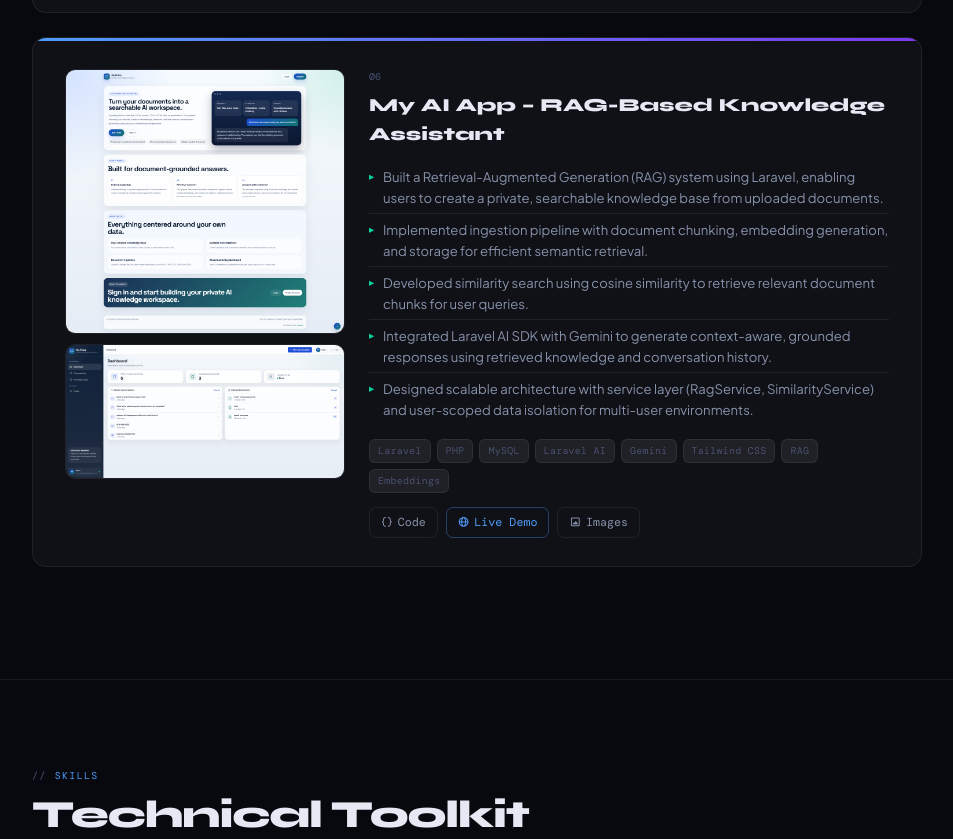
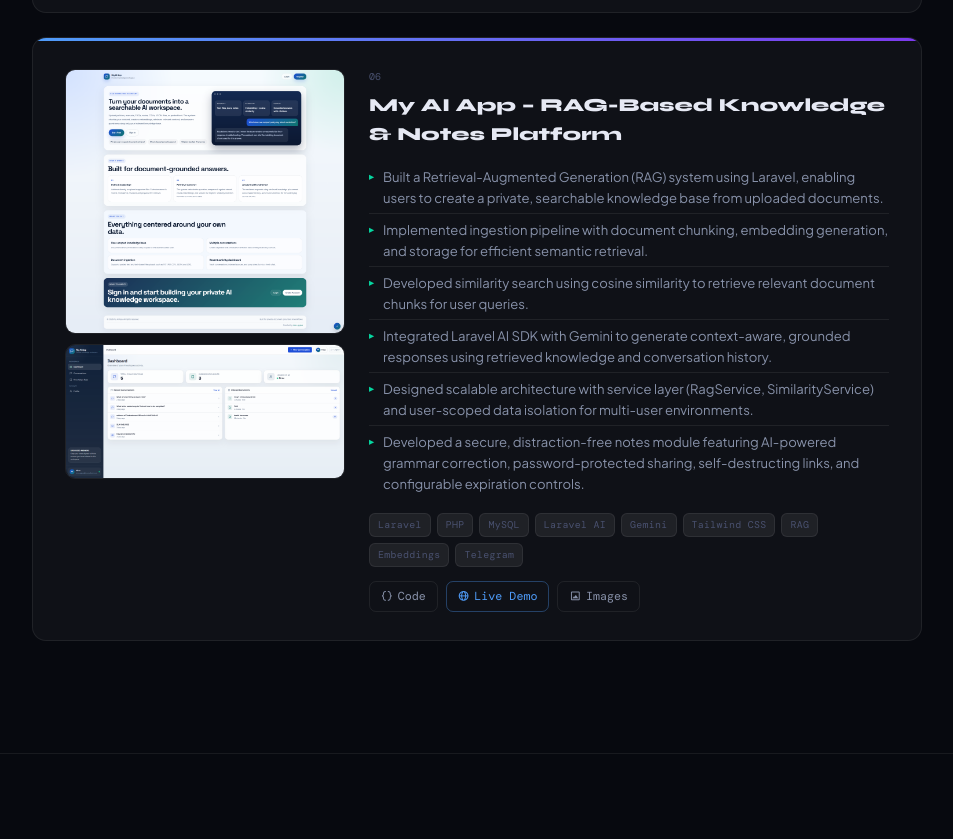
Before and after one commit to nirav-gajera/nirav-gajera.github.io, a plain HTML site: page index.html in a window 1280 px wide. Shown: the part 6851-7690 px from the top of the page, without its empty margins (298-1251 px from the left). Drawn offline with nearby package versions, Linux system fonts and the light colour scheme; a web font is replaced by a local one.

Commit message:
Update project description and add notes module details for My AI App

```diff
--- a/index.html
+++ b/index.html
@@ -593,7 +593,7 @@
               </div>
               <div>
                 <div class="proj-num">06</div>
-                <div class="proj-name">My AI App – RAG-Based Knowledge Assistant</div>
+                <div class="proj-name">My AI App – RAG-Based Knowledge & Notes Platform</div>
 
                 <ul class="proj-ul">
                   <li>Built a Retrieval-Augmented Generation (RAG) system using Laravel, enabling users to create a private,
@@ -610,6 +610,9 @@
 
                   <li>Designed scalable architecture with service layer (RagService, SimilarityService) and user-scoped data
                     isolation for multi-user environments.</li>
+
+                  <li>Developed a secure, distraction-free notes module featuring AI-powered grammar correction,
+                    password-protected sharing, self-destructing links, and configurable expiration controls.</li>
                 </ul>
 
                 <div class="tags">
@@ -621,6 +624,7 @@
                   <span class="tag">Tailwind CSS</span>
                   <span class="tag">RAG</span>
                   <span class="tag">Embeddings</span>
+                  <span class="tag">Telegram</span>
                 </div>
 
                 <div class="plinks">
```
